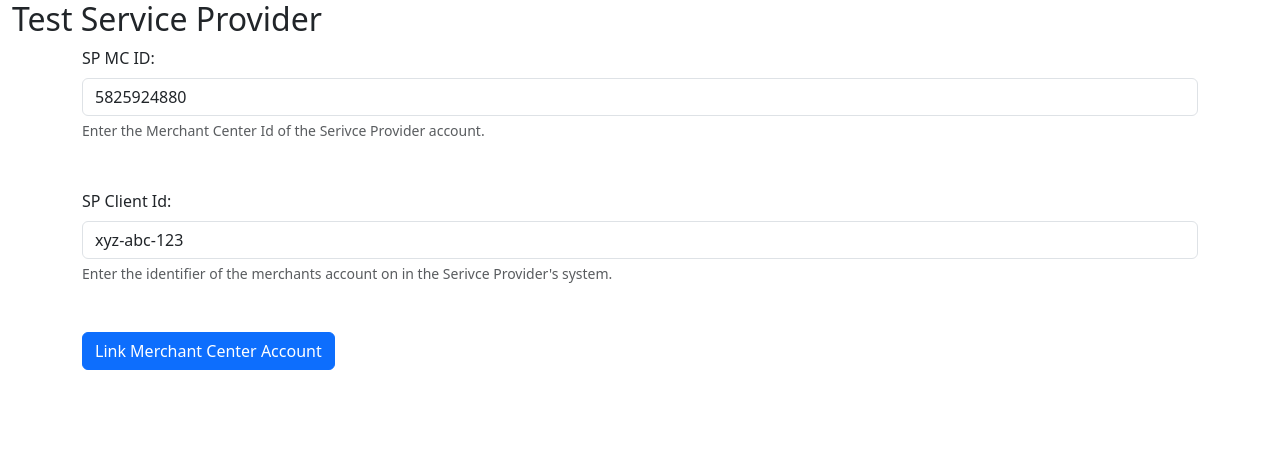
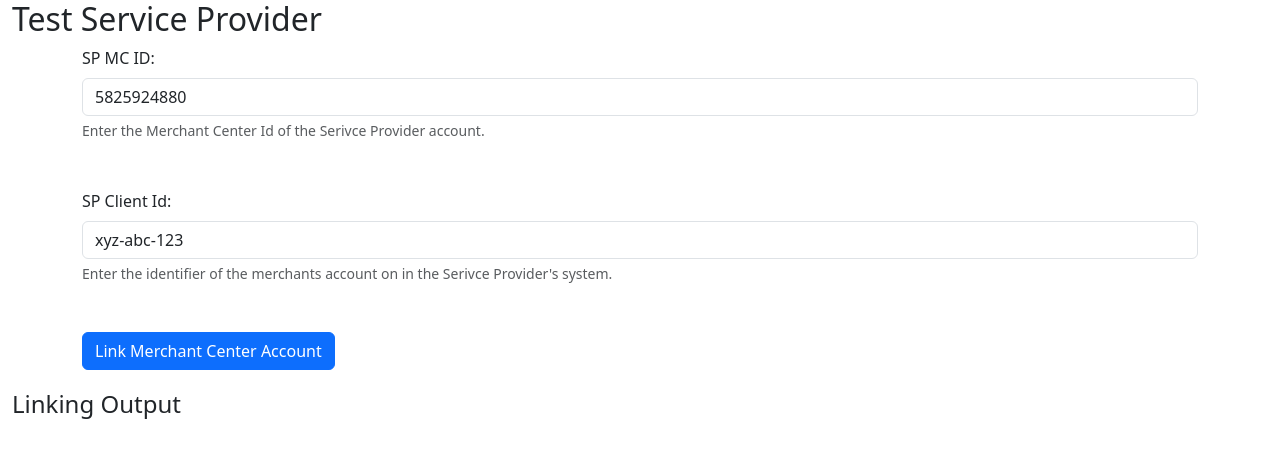
Before and after one commit to dwdii/dwdii.github.io, a Jekyll site: the page sp2/index.html, which Jekyll copies as it is, in a window 1280 px wide. Shown: the top 458 px of the page. Built offline with Jekyll 4.4.1, drawn with Linux system fonts in a browser that asks for light colours.

Commit message:
Add legend for Linking Output section in index.html

```diff
--- a/sp2/index.html
+++ b/sp2/index.html
@@ -8,7 +8,7 @@
 
 </head>
 <body>
-<div class="container-xxl">
+<div class="container-xxl mt-7">
 	<h2>Test Service Provider</h2>
 
 	<fieldset>
@@ -33,6 +33,7 @@
 		</div>
 	</fieldset>
 	<fieldset>
+		<legend>Linking Output</legend>
 		<div id="messageOutput">
 		</div>
 	</fieldset>
```
